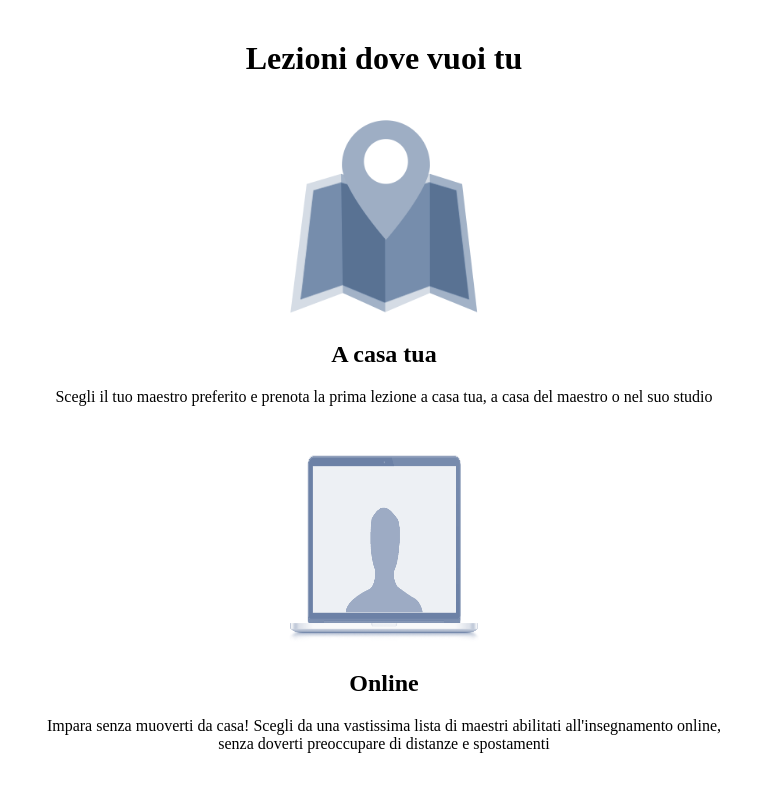
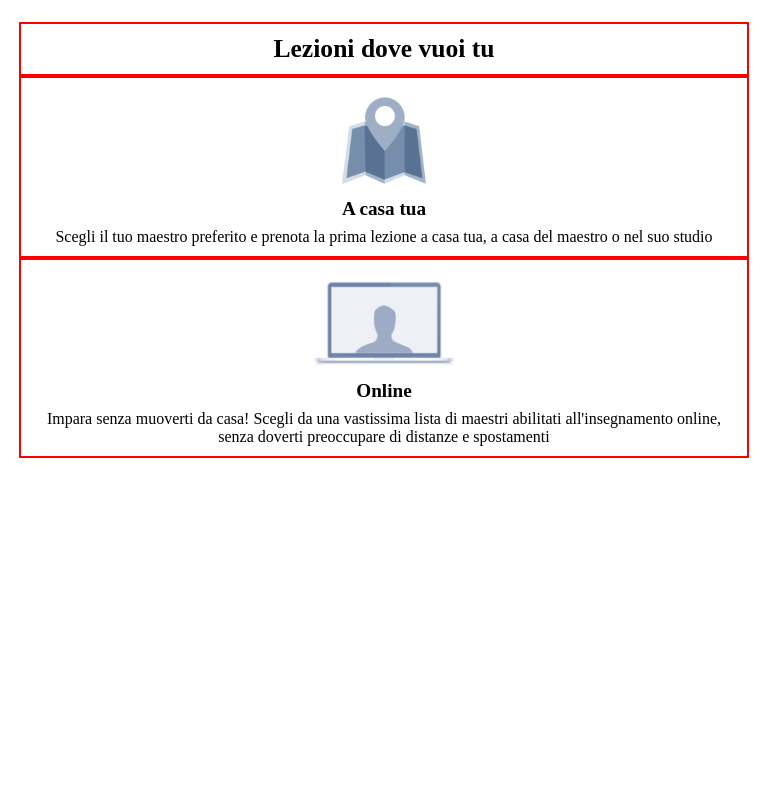
Before and after one commit to ailequal/html-css-resp-wannabe-12bool, a plain HTML site: page index.html in a window 768 px wide. Drawn offline with Linux system fonts and the light colour scheme.

Commit message:
Added .debug to <body> and media queries to style.css

```diff
--- a/css/12bool.css
+++ b/css/12bool.css
@@ -1,6 +1,5 @@
 /* debug */
 .debug [class^="col-"] {
-  height: 200px;
   border: 2px solid red;
 }
 
--- a/css/style.css
+++ b/css/style.css
@@ -12,14 +12,16 @@ body {
 /* empty */
 
 /* main */
+.text_align_center {
+  text-align: center;
+}
+
+/* large */
+@media screen and (min-width: 992px) {
   .header > .container,
   .main > .container,
   .footer > .container {
     margin: 30px auto 0 auto;
-}
-
-.text_align_center {
-  text-align: center;
   }
 
   .paragraph_title {
@@ -31,13 +33,63 @@ body {
   }
 
   .img_height_200 {
-  max-width: 200px;
     height: 200px;
   }
 
   .margin_top_20 {
     margin-top: 20px;
   }
+}
+
+/* medium */
+@media screen and (min-width: 768px) and (max-width: 992px) {
+  .header > .container,
+  .main > .container,
+  .footer > .container {
+    margin: 25px auto 0 auto;
+  }
+
+  .paragraph_title {
+    font-size: 1.8em;
+  }
+
+  .paragraph_subtitle {
+    font-size: 1.3em;
+  }
+
+  .img_height_200 {
+    height: 120px;
+  }
+
+  .margin_top_20 {
+    margin-top: 10px;
+  }
+}
+
+/* small */
+@media screen and (max-width: 768px) {
+  .header > .container,
+  .main > .container,
+  .footer > .container {
+    margin: 22px auto 0 auto;
+  }
+
+  .paragraph_title {
+    font-size: 1.6em;
+  }
+
+  .paragraph_subtitle {
+    font-size: 1.2em;
+  }
+
+  .img_height_200 {
+    height: 90px;
+  }
+
+  .margin_top_20 {
+    margin-top: 8px;
+  }
+}
 
 /* footer */
 /* empty */
--- a/index.html
+++ b/index.html
@@ -7,7 +7,7 @@
   <link rel="stylesheet" href="css/style.css">
   <title>html-css-resp-wannabe-12bool</title>
 </head>
-<body>
+<body class="debug">
 
   <!-- header -->
   <header class="header">
```
Lines whose indentation alone changed are shown as unchanged.
